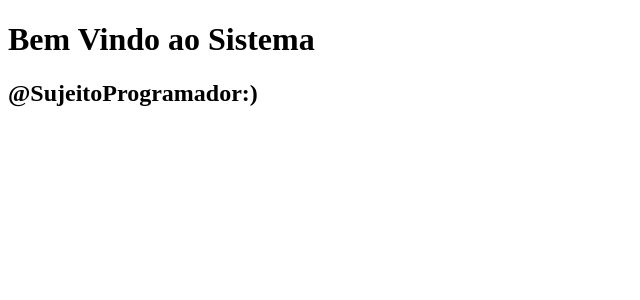
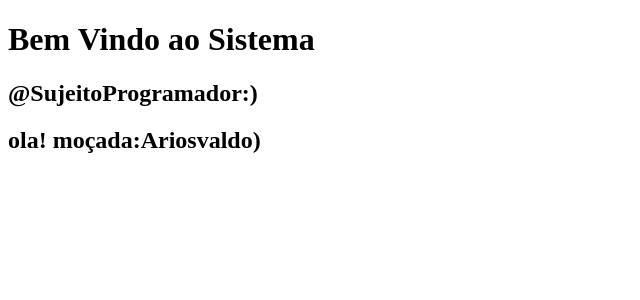
Before and after one commit to Ari-Neto-dev/myApp, a React (Create React App) app: page / in a window 1280 px wide. Shown: the top 300 px of the page, without its empty margins (0-640 px from the left). Built offline with nearby package versions, Linux system fonts and the light colour scheme.

Commit message:
trabalhando com props

```diff
--- a/src/App.js
+++ b/src/App.js
@@ -1,9 +1,18 @@
+const Bemvindo=(props)=>{
+return(
+  <div>
+    <h2>ola! moçada:{props.nome})</h2>
+  </div>
+);
+}
+
 
 export default function App(){
   return(
     <div>
       <h1>Bem Vindo ao Sistema</h1>
       <h2>@SujeitoProgramador:)</h2>
+      <Bemvindo nome="Ariosvaldo"/>
     </div>
   )
 }
```
